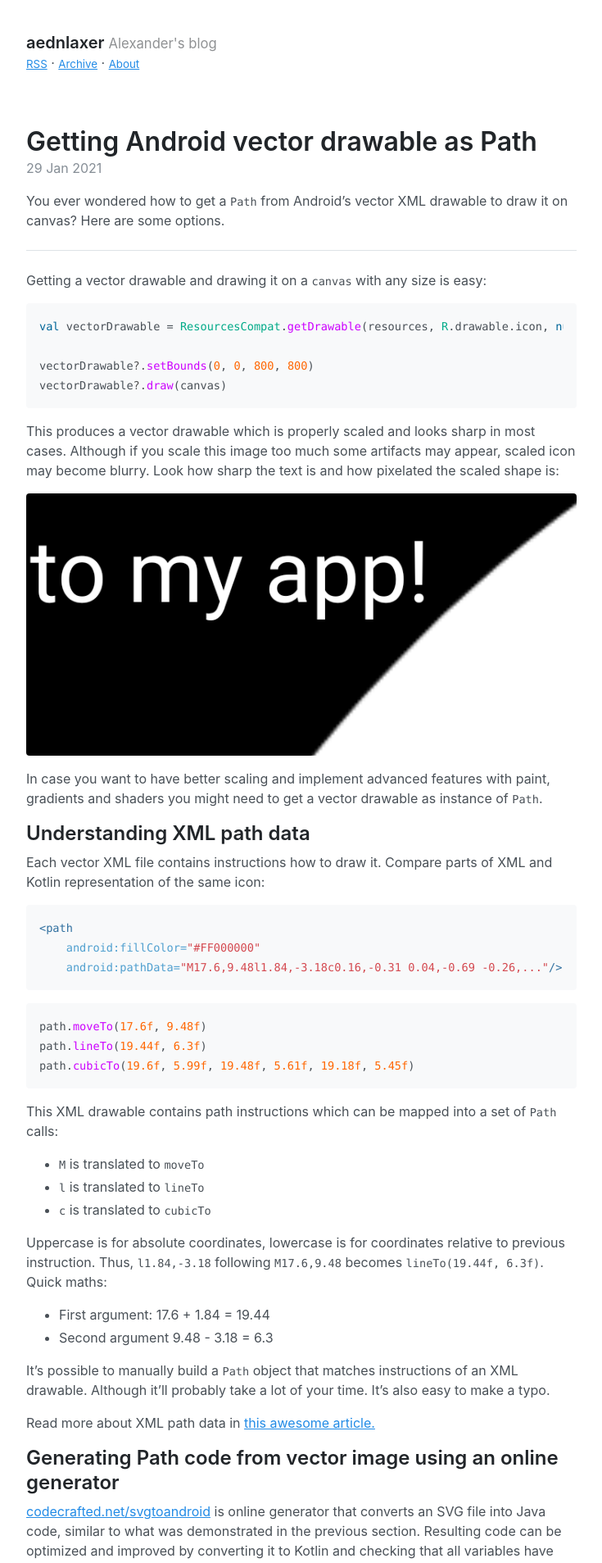
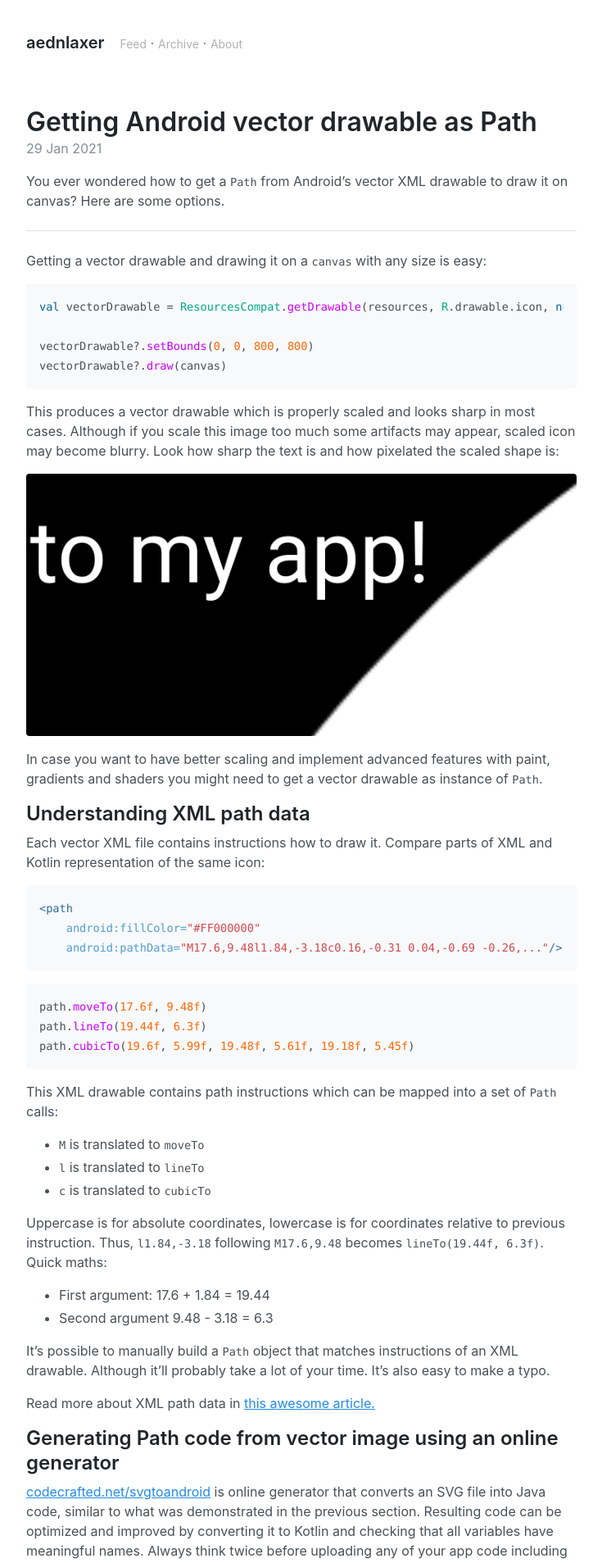
Before and after one commit to aednlaxer/aednlaxer.github.io, a Jekyll site: the page built from index.html, in a window 1280 px wide. Shown: the top 1907 px of the page at 82% size, without its empty margins (272-1007 px from the left). Built offline with Jekyll 4.4.1, drawn with Linux system fonts in a browser that asks for light colours; the list of posts is cut into pages by our own code.

Commit message:
Update page header

```diff
--- a/_layouts/default.html
+++ b/_layouts/default.html
@@ -9,13 +9,15 @@
     <header class="masthead">
       <h3 class="masthead-title">
         <a href="{{ site.baseurl }}/" title="Home">{{ site.title }}</a>
-        <small>Alexander's blog</small>
+        <small>
+          &#160;&#160;
+          <a href="/atom.xml"><small>Feed</small></a>
+          &middot;
+          <a href="/archive"><small>Archive</small></a>
+          &middot;
+          <a href="/about"><small>About</small></a>
+        </small>
       </h3>
-      <a href="/atom.xml"><small>RSS</small></a>
-      &middot;
-      <a href="/archive"><small>Archive</small></a>
-      &middot;
-      <a href="/about"><small>About</small></a>
     </header>
 
     <main>
--- a/_sass/_masthead.scss
+++ b/_sass/_masthead.scss
@@ -18,6 +18,6 @@
 
   small {
     font-weight: 400;
-    opacity: .5;
+    opacity: .6;
   }
 }
```
